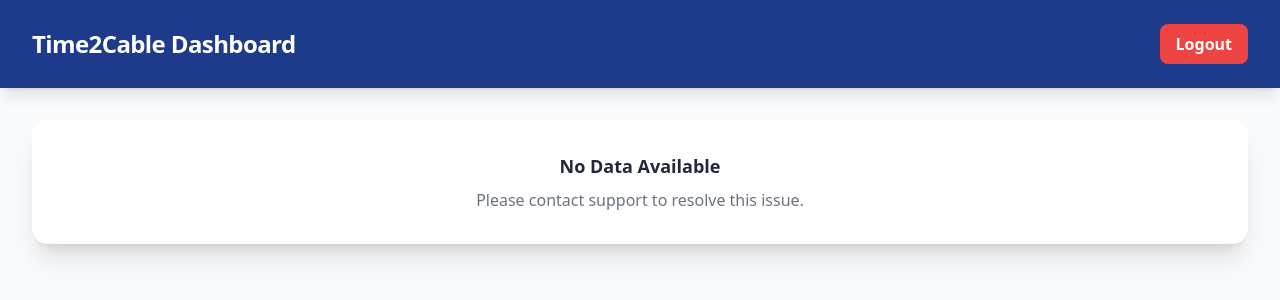
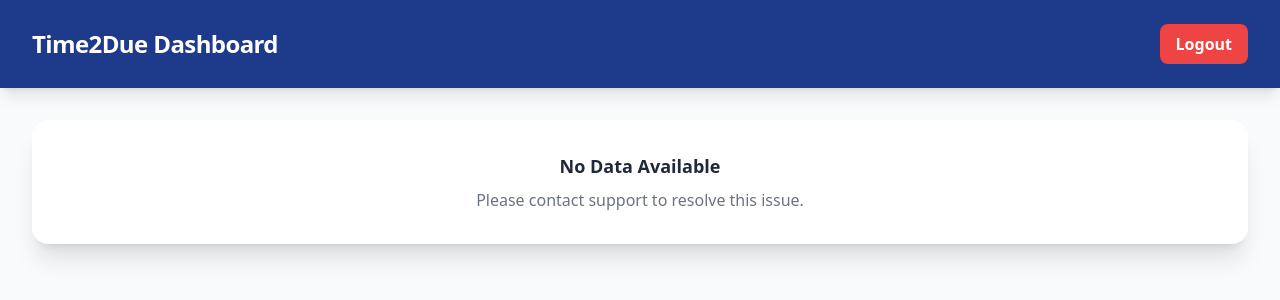
Before and after one commit to Vikasthangavel/time2due, a Flask app: page /dashboard in a window 1280 px wide. Shown: the top 300 px of the page. Run offline with Flask 3, Linux system fonts and the light colour scheme; the visitor is signed in with stand-in values (Sample User, id 1); data that the repository does not hold is empty; some libraries are stand-ins or nearby versions.

Commit message:
Name user_dashboard.html

```diff
--- a/user/templates/user_dashboard.html
+++ b/user/templates/user_dashboard.html
@@ -83,7 +83,7 @@
     <header class="bg-secondary text-white shadow-lg">
         <div class="max-w-7xl mx-auto px-4 sm:px-6 lg:px-8 py-6 flex justify-between items-center">
             <div class="flex items-center space-x-3">
-                <h1 class="text-2xl font-bold tracking-tight">Time2Cable Dashboard</h1>
+                <h1 class="text-2xl font-bold tracking-tight">Time2Due Dashboard</h1>
             </div>
             <button class="bg-red-500 hover:bg-red-600 text-white font-semibold px-4 py-2 rounded-lg transition duration-300" onclick="confirmLogout()">Logout</button>
         </div>
```
